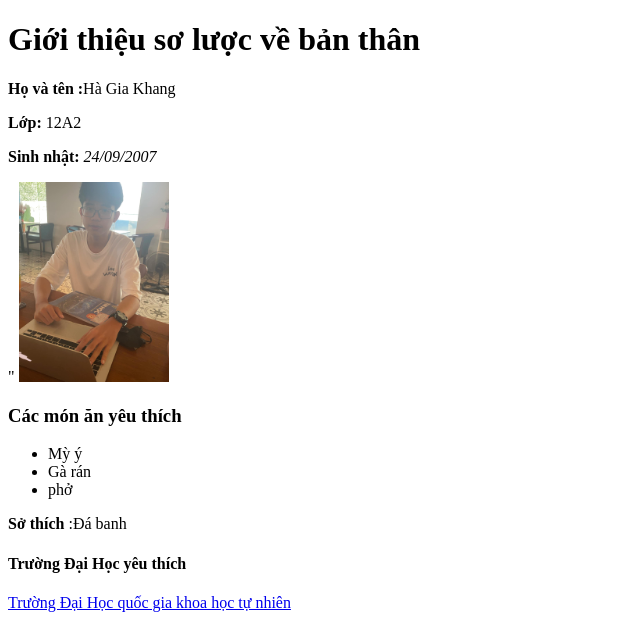
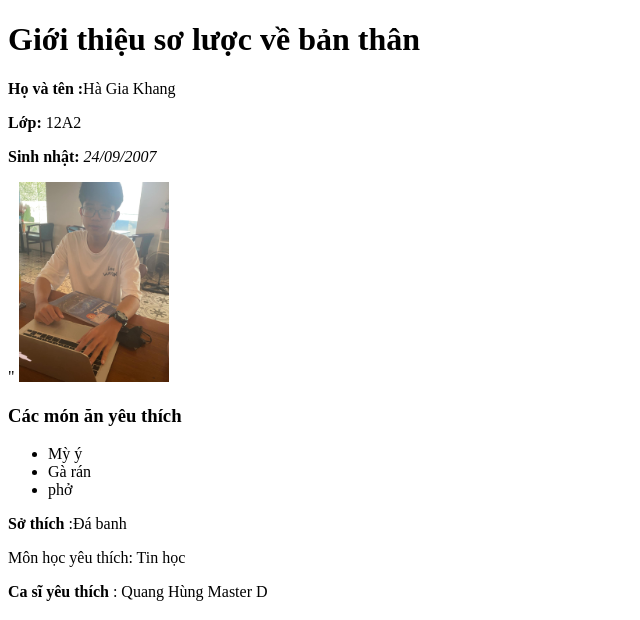
Before and after one commit to phuongyuti/KHANHHA, a plain HTML site: page index.html in a window 1280 px wide. Shown: the top 620 px of the page, without its empty margins (0-640 px from the left). Drawn offline with Linux system fonts and the light colour scheme.

Commit message:
Update index.html

```diff
--- a/index.html
+++ b/index.html
@@ -22,6 +22,8 @@
       <li> phở </li>
       </ul>
       <p><b> Sở thích </b>:Đá banh</p>
+      <p><b></b>Môn học yêu thích:</b> Tin học</p>
+      <p><b> Ca sĩ yêu thích </b>: Quang Hùng Master D</p>
       <h4> Trường Đại Học yêu thích </h4>
      <p><a href="https://hcmus.edu.vn/"> Trường Đại Học quốc gia khoa học tự nhiên</a></p>
 <p><img src="https://hcmus.edu.vn/wp-content/uploads/slider/cache/cf1f234e512ad69d50215539250c8c05/Banner-01.png"></p>
```
